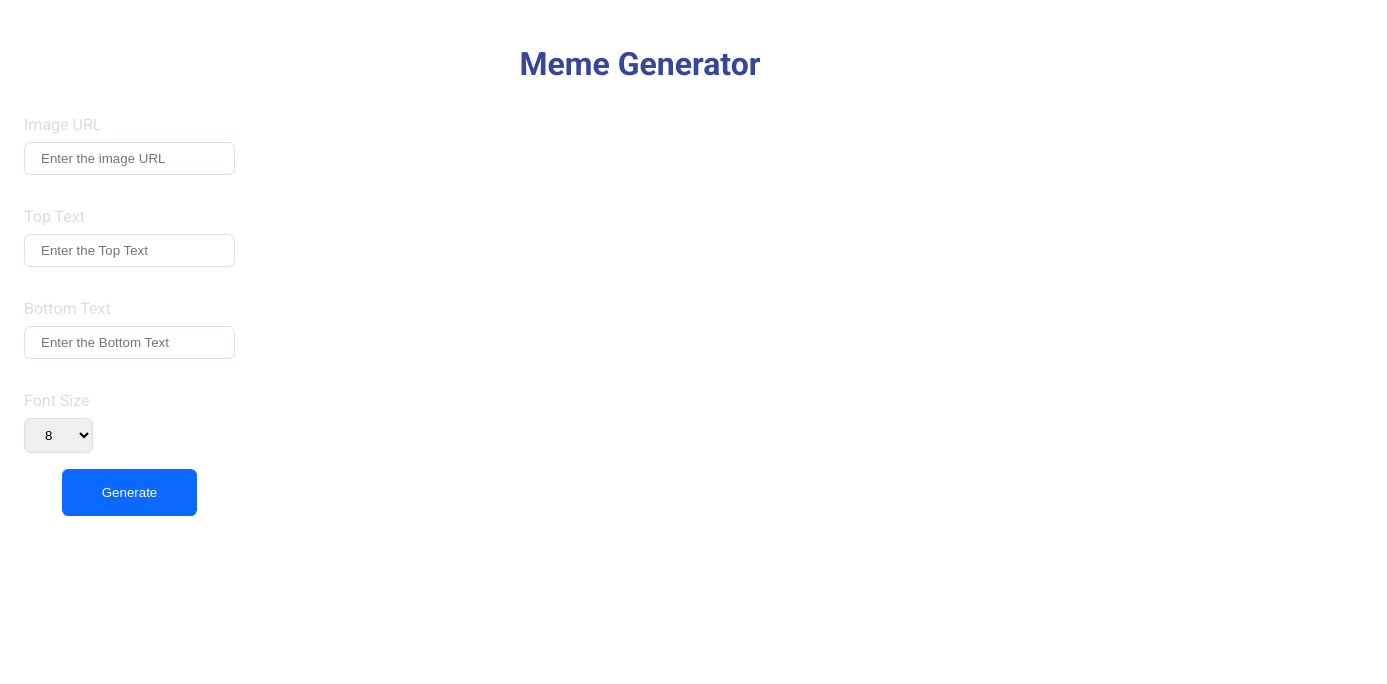
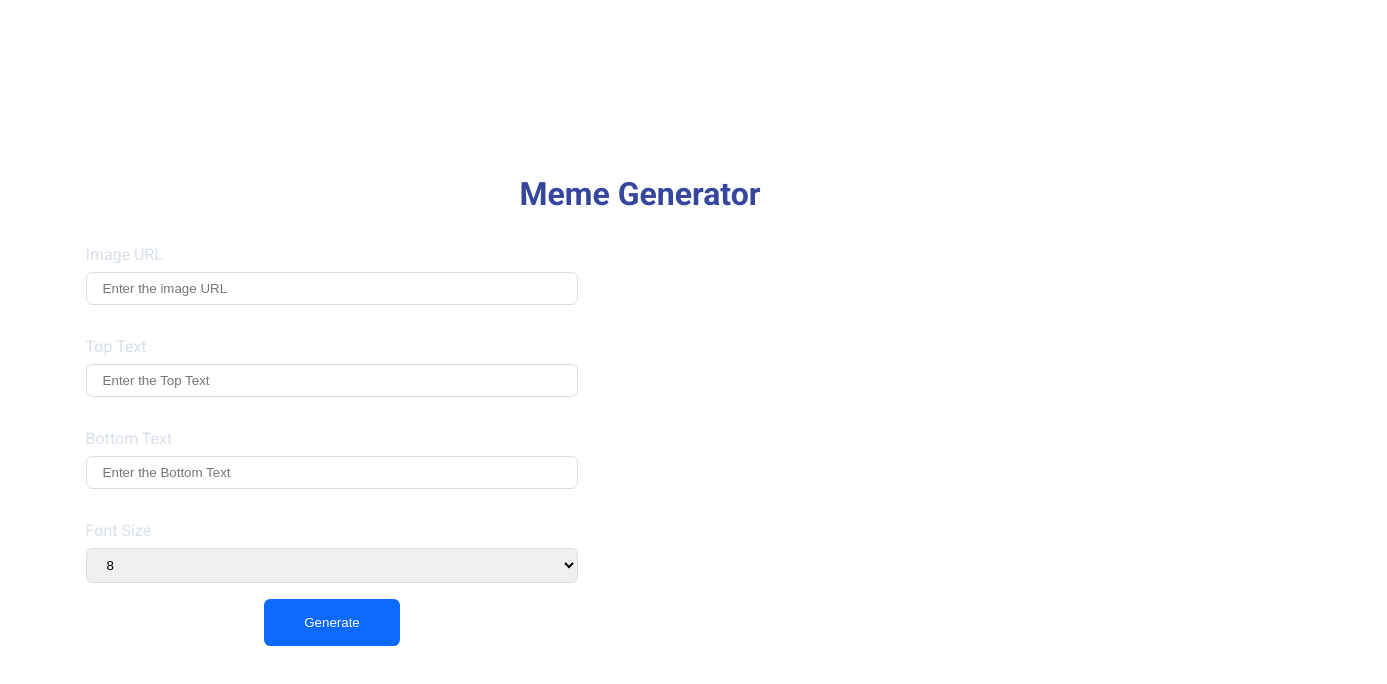
Before and after one commit to CLL-NxtWave-Submissions/meme-generator, a React (Create React App) app: page / in a window 1280 px wide. Shown: the top 684 px of the page, 1387 px wide, since content can reach past the window. Built offline with nearby package versions, Linux system fonts and the light colour scheme; a web font is replaced by a local one.

Commit message:
Adjusted the styling of different styled components in MemeGenerator component

```diff
--- a/src/components/MemeGenerator/styledComponents.js
+++ b/src/components/MemeGenerator/styledComponents.js
@@ -8,6 +8,8 @@ export const MemeGeneratorBgContainer = styled.div`
   padding: 1.5rem;
   font-family: 'Roboto';
   margin: 0;
+  height: 100%;
+  min-height: 100vh;
 `
 
 export const MemeHeader = styled.h1`
@@ -19,9 +21,10 @@ export const MemeHeader = styled.h1`
 export const MemeGeneratorContainer = styled.div`
   display: flex;
   flex-direction: column;
-  justify-content: space-between;
+  justify-content: space-around;
   margin: 0;
   width: 100%;
+  height: 100%;
 
   @media (min-width: 768px) {
     flex-direction: row;
@@ -30,8 +33,9 @@ export const MemeGeneratorContainer = styled.div`
 
 export const GeneratedMemeContainer = styled.div`
   margin: 0;
-  width: 90vw;
-  min-width: 90vw;
+  width: 100%;
+  min-width: 100%;
+
   ${props =>
     props.bgImageUrl === ''
       ? `background: inherit;`
@@ -41,18 +45,18 @@ export const GeneratedMemeContainer = styled.div`
   flex-direction: column;
   justify-content: space-between;
   align-items: center;
-  height: 100%;
+  min-height: 100%;
 
   @media (min-width: 768px) {
-    width: 40vw;
-    min-width: 40w;
+    width: 40%;
+    min-width: 40%;
     order: 1;
   }
 `
 
 export const GeneratedMemeText = styled.p`
   color: #ffffff;
-  font-size: ${props => props.fontSize};
+  font-size: ${props => `${props.fontSize}px`};
   font-weight: 550;
   text-align: center;
   line-height: 1.5rem;
@@ -64,11 +68,13 @@ export const MemeConfigurationContainer = styled.div`
   flex-direction: column;
   align-items: center;
   width: 100%;
+  min-width: 100%;
   margin: 0;
   padding: 0;
 
   @media (min-width: 768px) {
     width: 40%;
+    min-width: 40%;
   }
 `
 export const MemeConfigurationInputContainer = styled.div`
@@ -91,6 +97,7 @@ export const MemeConfigurationInput = styled.input`
   border: 0.1rem solid #d7dfe9;
   border-radius: 0.4rem;
   padding: 0.5rem 1rem;
+  width: 100%;
 `
 
 export const MemeGenerateButton = styled.button`
@@ -100,4 +107,5 @@ export const MemeGenerateButton = styled.button`
   color: #ffffff;
   border-radius: 0.4rem;
   padding: 1rem 2.5rem;
+  cursor: pointer;
 `
```
